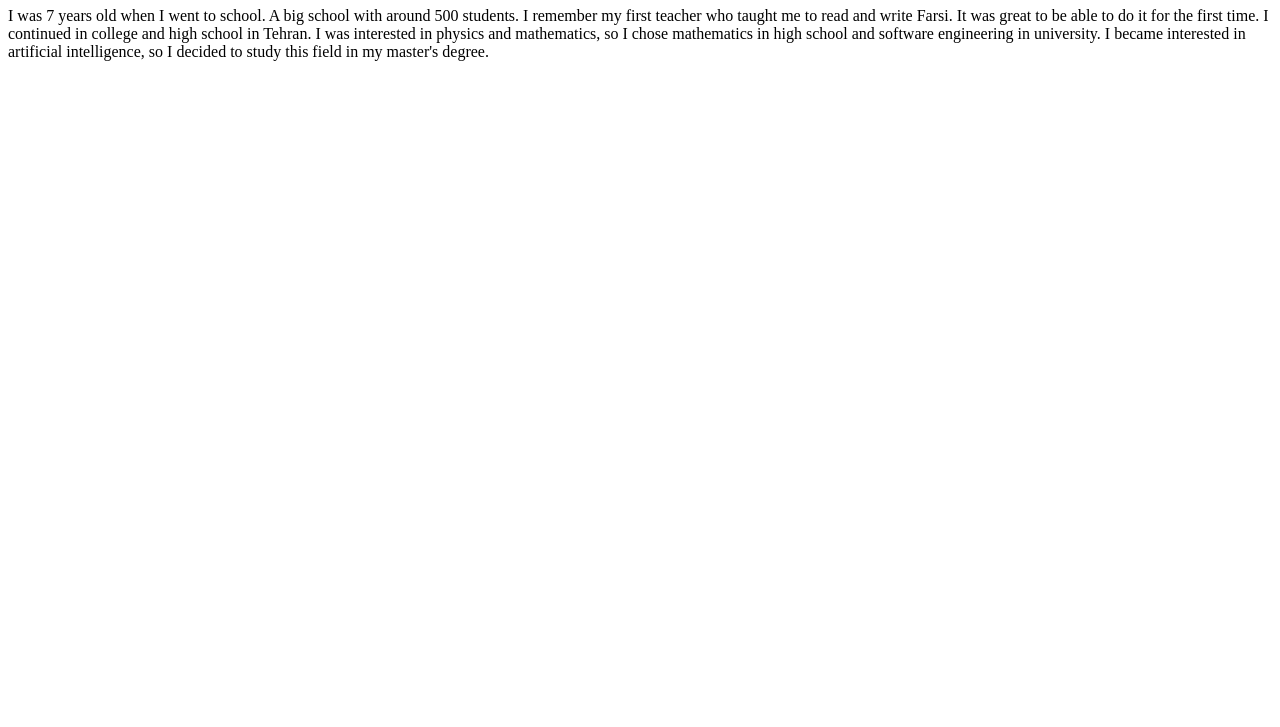
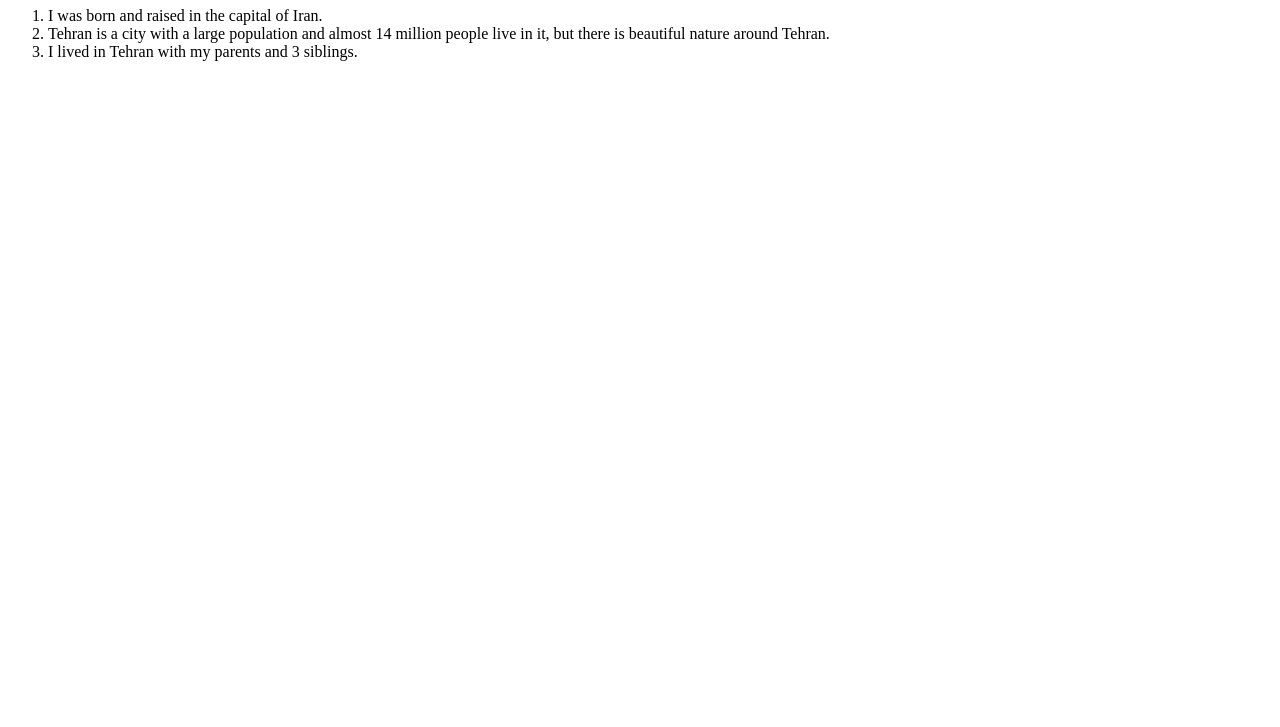
Before and after one commit to AlirezaKToosi/Biography, a plain HTML site: page family.html in a window 1280 px wide. Shown: the part 73-800 px from the top of the page. Drawn offline with Linux system fonts and the light colour scheme.

Commit message:
Corrected some information and footer

```diff
--- a/family.html
+++ b/family.html
@@ -12,11 +12,18 @@
         </h1>
     </header>
     <p>
-        I was 7 years old when I went to school. A big school with around 500 students.
-        I remember my first teacher who taught me to read and write Farsi.
-        It was great to be able to do it for the first time. I continued in college and high school in Tehran.
-        I was interested in physics and mathematics, so I chose mathematics in high school and software engineering in university.
-        I became interested in artificial intelligence, so I decided to study this field in my master's degree.
+        <ol>
+            <li>
+                I was born and raised in the capital of Iran.
+            </li>
+            <li>
+                Tehran is a city with a large population and almost 14 million people live in it,
+                but there is beautiful nature around Tehran.
+            </li>
+            <li>
+                 I lived in Tehran with my parents and 3 siblings.
+            </li>
+        </ol>
     </p>
     <footer></footer>
 </body>
```
Also changed, not shown: index.html (+3 -5 lines).
